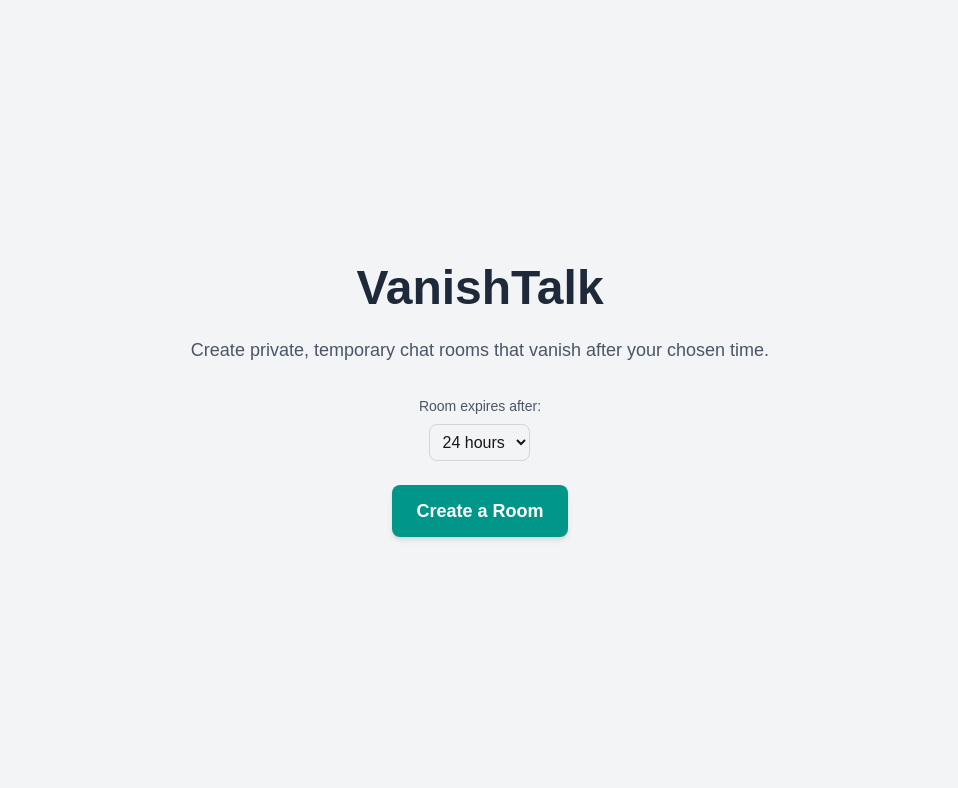
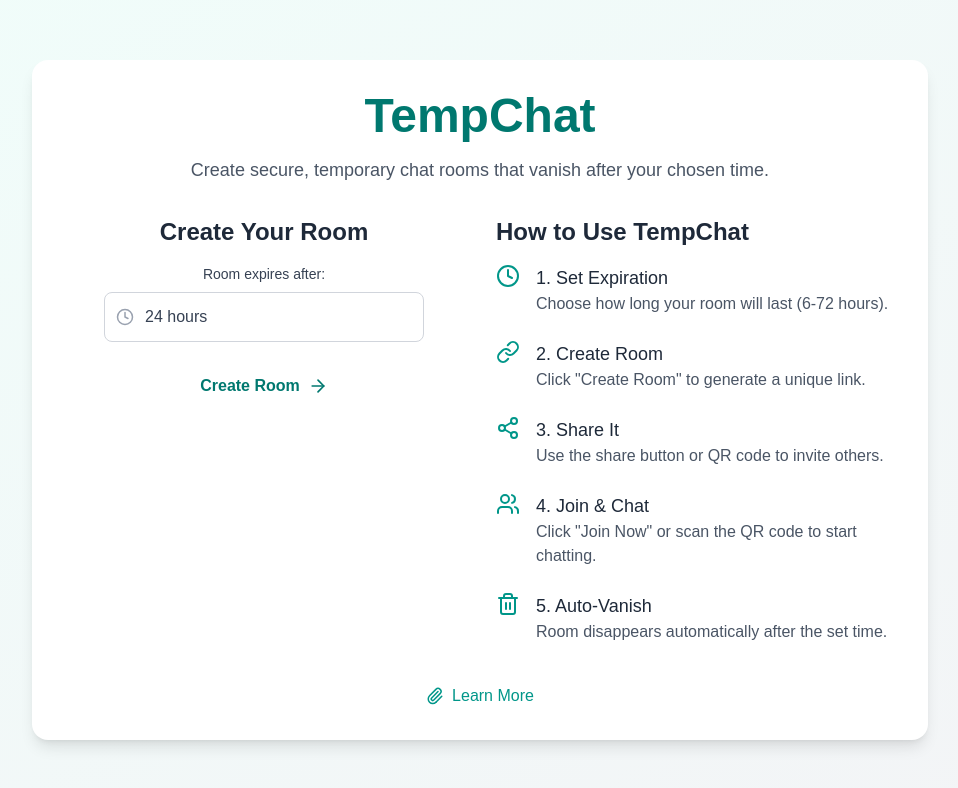
Before and after one commit to Sarvesh19/tempchat, a Next.js app: page / in a window 1280 px wide. Shown: the top 788 px of the page, without its empty margins (160-1118 px from the left). Built offline with nearby package versions, Linux system fonts and the light colour scheme.

Commit message:
Dark theme added

```diff
--- a/app/page.tsx
+++ b/app/page.tsx
@@ -1,76 +1,111 @@
 "use client";
 
 import { useRouter } from "next/navigation";
-import { supabase } from '../lib/supabase';
-import { useState } from 'react';
+import { supabase } from "../lib/supabase";
+import { useState } from "react";
+import { Clock, Link, QrCode, Share2, Users, Trash2, Paperclip, ArrowRight } from "lucide-react";
 
 export default function Home() {
   const router = useRouter();
-  const [expiryHours, setExpiryHours] = useState(24); // Default 24 hours
+  const [expiryHours, setExpiryHours] = useState(24);
+  const [roomUrl, setRoomUrl] = useState("");
+  const [showQR, setShowQR] = useState(false);
 
   async function createRoom() {
     const expiresAt = new Date(Date.now() + expiryHours * 60 * 60 * 1000);
     const { data, error } = await supabase
-      .from('rooms')
+      .from("rooms")
       .insert({ expires_at: expiresAt.toISOString() })
-      .select('id')
+      .select("id")
       .single();
 
     if (error) {
-      console.error('Error creating room:', error);
+      console.error("Error creating room:", error);
       return;
     }
 
     if (data) {
       const key = await generateKey(data.id);
       const safeKey = encodeURIComponent(key);
-      router.push(`/room/${data.id}?key=${safeKey}`);
+      const url = `${window.location.origin}/room/${data.id}?key=${safeKey}`;
+
+      // Redirect to the new room
+      window.location.href = url;
+
+      // If you still want to show QR (optional, remove if redirecting immediately)
+      // setRoomUrl(url);
+      // setShowQR(true);
     }
   }
+
 
   async function generateKey(roomId: string) {
     const encoder = new TextEncoder();
     const keyMaterial = await crypto.subtle.importKey(
-      'raw',
+      "raw",
       encoder.encode(roomId),
-      { name: 'PBKDF2' },
+      { name: "PBKDF2" },
       false,
-      ['deriveBits', 'deriveKey']
+      ["deriveBits", "deriveKey"]
     );
     const key = await crypto.subtle.deriveKey(
       {
-        name: 'PBKDF2',
-        salt: encoder.encode('salt'),
+        name: "PBKDF2",
+        salt: encoder.encode("salt"),
         iterations: 1000,
-        hash: 'SHA-256',
+        hash: "SHA-256",
       },
       keyMaterial,
-      { name: 'AES-GCM', length: 256 },
+      { name: "AES-GCM", length: 256 },
       true,
-      ['encrypt', 'decrypt']
+      ["encrypt", "decrypt"]
     );
-    const exportedKey = await crypto.subtle.exportKey('raw', key);
+    const exportedKey = await crypto.subtle.exportKey("raw", key);
     const base64Key = btoa(String.fromCharCode(...new Uint8Array(exportedKey)));
-    return base64Key.replace(/\+/g, '-').replace(/\//g, '_').replace(/=+$/, '');
+    return base64Key.replace(/\+/g, "-").replace(/\//g, "_").replace(/=+$/, "");
   }
 
+  const shareRoom = async () => {
+    if (navigator.share && roomUrl) {
+      try {
+        await navigator.share({
+          title: "TempChat Room",
+          text: "Join my private chat room on TempChat!",
+          url: roomUrl,
+        });
+      } catch (err) {
+        console.error("Error sharing:", err);
+      }
+    } else {
+      navigator.clipboard.writeText(roomUrl);
+      alert("Room URL copied to clipboard!");
+    }
+  };
+
   return (
-    <div className="min-h-screen bg-gray-100 flex items-center justify-center p-4">
-      <div className="text-center">
-        <h1 className="text-4xl md:text-5xl font-bold text-gray-800 mb-6">
-          VanishTalk
+    <div className="min-h-screen bg-gradient-to-br from-teal-50 to-gray-100 flex items-center justify-center p-6">
+      <div className="bg-white rounded-2xl shadow-lg p-8 max-w-4xl w-full">
+        {/* Header */}
+        <h1 className="text-4xl md:text-5xl font-extrabold text-teal-700 mb-4 text-center">
+        TempChat
         </h1>
-        <p className="text-lg text-gray-600 mb-8">
-          Create private, temporary chat rooms that vanish after your chosen time.
+        <p className="text-lg text-gray-600 mb-8 text-center">
+          Create secure, temporary chat rooms that vanish after your chosen time.
         </p>
-        <div className="mb-6">
-          <label className="block text-sm text-gray-600 mb-2">
+
+        {/* Main Content: Room Creation and How to Use */}
+        <div className="grid grid-cols-1 md:grid-cols-2 gap-8">
+          {/* Room Creation Section */}
+          <div className="flex flex-col items-center">
+            <h2 className="text-2xl font-semibold text-gray-800 mb-4">Create Your Room</h2>
+            <label className="block text-sm font-medium text-gray-700 mb-2">
               Room expires after:
             </label>
+            <div className="relative inline-block w-full max-w-xs">
               <select
                 value={expiryHours}
                 onChange={(e) => setExpiryHours(Number(e.target.value))}
-            className="p-2 border border-gray-300 rounded-lg focus:outline-none focus:ring-2 focus:ring-teal-500"
+                className="appearance-none w-full p-3 pl-10 pr-8 border border-gray-300 rounded-lg bg-white text-gray-700 focus:outline-none focus:ring-2 focus:ring-teal-500 transition duration-200"
               >
                 <option value={6}>6 hours</option>
                 <option value={12}>12 hours</option>
@@ -78,13 +113,109 @@ export default function Home() {
                 <option value={48}>48 hours</option>
                 <option value={72}>72 hours</option>
               </select>
+              <Clock className="absolute left-3 top-1/2 transform -translate-y-1/2 text-gray-400" size={18} />
             </div>
             <button
   onClick={createRoom}
-          className="px-6 py-3 bg-teal-600 text-white text-lg font-semibold rounded-lg shadow-md hover:bg-teal-700 transition-colors duration-200"
+  className="mt-6 px-4 py-2 text-teal-700 font-semibold rounded-lg hover:text-teal-900 focus:outline-none focus:ring-2 focus:ring-teal-500 transition duration-200 flex items-center gap-2"
 >
-          Create a Room
+  Create Room
+  <ArrowRight className="w-5 h-5" />
 </button>
+
+            {/* Room URL and QR Code */}
+            {roomUrl && (
+              <div className="mt-6 p-6 bg-teal-50 rounded-lg shadow-inner w-full">
+                <p className="text-gray-700 font-medium mb-4 text-center">Your room is ready!</p>
+                <div className="flex flex-col items-center gap-4">
+                  <div className="flex flex-wrap items-center justify-center gap-4">
+                    <a
+                      href={roomUrl}
+                      className="flex items-center gap-2 px-4 py-2 bg-teal-600 text-white rounded-lg hover:bg-teal-700 transition duration-200"
+                    >
+                      <Link size={18} /> Join Now
+                    </a>
+                    <button
+                      onClick={shareRoom}
+                      className="flex items-center gap-2 px-4 py-2 bg-gray-200 text-gray-700 rounded-lg hover:bg-gray-300 transition duration-200"
+                    >
+                      <Share2 size={18} /> Share
+                    </button>
+                    <button
+                      onClick={() => setShowQR(!showQR)}
+                      className="flex items-center gap-2 px-4 py-2 bg-gray-200 text-gray-700 rounded-lg hover:bg-gray-300 transition duration-200"
+                    >
+                      <QrCode size={18} /> {showQR ? "Hide QR" : "Show QR"}
+                    </button>
+                  </div>
+                  {showQR && (
+                    <div className="mt-4 text-center">
+                      {/* Uncomment when QRCode is added */}
+                      {/* <QRCode value={roomUrl} size={150} /> */}
+                      <p className="text-sm text-gray-500 mt-2">Scan to join the room</p>
+                    </div>
+                  )}
+                </div>
+              </div>
+            )}
+          </div>
+
+          {/* How to Use Section */}
+          <div className="flex flex-col">
+            <h2 className="text-2xl font-semibold text-gray-800 mb-4 text-center md:text-left">
+              How to Use TempChat
+            </h2>
+            <div className="space-y-6">
+              <div className="flex items-start gap-4">
+                <Clock className="text-teal-600 flex-shrink-0" size={24} />
+                <div>
+                  <h3 className="text-lg font-medium text-gray-800">1. Set Expiration</h3>
+                  <p className="text-gray-600">Choose how long your room will last (6-72 hours).</p>
+                </div>
+              </div>
+              <div className="flex items-start gap-4">
+                <Link className="text-teal-600 flex-shrink-0" size={24} />
+                <div>
+                  <h3 className="text-lg font-medium text-gray-800">2. Create Room</h3>
+                  <p className="text-gray-600">Click "Create Room" to generate a unique link.</p>
+                </div>
+              </div>
+              <div className="flex items-start gap-4">
+                <Share2 className="text-teal-600 flex-shrink-0" size={24} />
+                <div>
+                  <h3 className="text-lg font-medium text-gray-800">3. Share It</h3>
+                  <p className="text-gray-600">Use the share button or QR code to invite others.</p>
+                </div>
+              </div>
+              <div className="flex items-start gap-4">
+                <Users className="text-teal-600 flex-shrink-0" size={24} />
+                <div>
+                  <h3 className="text-lg font-medium text-gray-800">4. Join & Chat</h3>
+                  <p className="text-gray-600">Click "Join Now" or scan the QR code to start chatting.</p>
+                </div>
+              </div>
+              <div className="flex items-start gap-4">
+                <Trash2 className="text-teal-600 flex-shrink-0" size={24} />
+                <div>
+                  <h3 className="text-lg font-medium text-gray-800">5. Auto-Vanish</h3>
+                  <p className="text-gray-600">Room disappears automatically after the set time.</p>
+                </div>
+              </div>
+            </div>
+          </div>
+        </div>
+
+        {/* Footer Link */}
+        <div className="mt-10 flex justify-center">
+          <a
+            href="https://example.com/learn-more"
+            target="_blank"
+            rel="noopener noreferrer"
+            className="flex items-center gap-2 text-teal-600 hover:text-teal-800 transition duration-200"
+          >
+            <Paperclip size={18} /> Learn More
+          </a>
+        </div>
       </div>
     </div>
   );
--- a/app/room/[id]/page.tsx
+++ b/app/room/[id]/page.tsx
@@ -355,8 +355,8 @@ export default function Room() {
 
   return (
     <div className={`h-screen w-screen flex flex-col ${isDarkTheme ? 'bg-gray-900 text-white' : 'bg-gray-100 text-black'}`}>
-      {/* Header */}
-      <div className={`flex-shrink-0 p-4 border-b ${isDarkTheme ? 'border-gray-700 bg-gray-800' : 'border-gray-200 bg-white'} flex justify-between items-center`}>
+      {/* Fixed Header */}
+      <div className={`fixed top-0 left-0 right-0 z-10 p-4 border-b ${isDarkTheme ? 'border-gray-700 bg-gray-800' : 'border-gray-200 bg-white'} flex justify-between items-center`}>
         <div className="flex items-center space-x-3">
           <button
             onClick={() => router.push('/')}
@@ -370,9 +370,6 @@ export default function Room() {
           </h1>
         </div>
         <div className="flex items-center space-x-3">
-          {/* <span className={`text-sm ${isDarkTheme ? 'text-gray-300' : 'text-gray-600'}`}>
-            You are: {username || 'Loading...'}
-          </span> */}
           <button
             onClick={shareLink}
             className="p-2 hover:bg-gray-700 rounded-full transition-colors"
@@ -403,6 +400,8 @@ export default function Room() {
         </div>
       </div>
 
+      {/* Main Content with padding to account for fixed header */}
+      <div className="flex flex-col flex-1 pt-[80px] pb-[80px]">
         {/* QR Code Modal */}
         {showQRCode && (
           <div className="fixed inset-0 flex items-center justify-center bg-black bg-opacity-50 z-50">
@@ -458,9 +457,10 @@ export default function Room() {
             <div ref={messagesEndRef} />
           </div>
         </div>
+      </div>
 
-      {/* Input Area */}
-      <div className={`flex-shrink-0 p-4 border-t ${isDarkTheme ? 'border-gray-700 bg-gray-800' : 'border-gray-200 bg-white'}`}>
+      {/* Fixed Footer */}
+      <div className={`fixed bottom-0 left-0 right-0 p-4 border-t ${isDarkTheme ? 'border-gray-700 bg-gray-800' : 'border-gray-200 bg-white'} z-10`}>
         <div className="flex items-center space-x-2">
           <label className="cursor-pointer">
             <Paperclip className={`w-6 h-6 ${isDarkTheme ? 'text-teal-400 hover:text-teal-300' : 'text-teal-700 hover:text-teal-900'} transition-colors`} />
```
Lines whose indentation alone changed are shown as unchanged.
